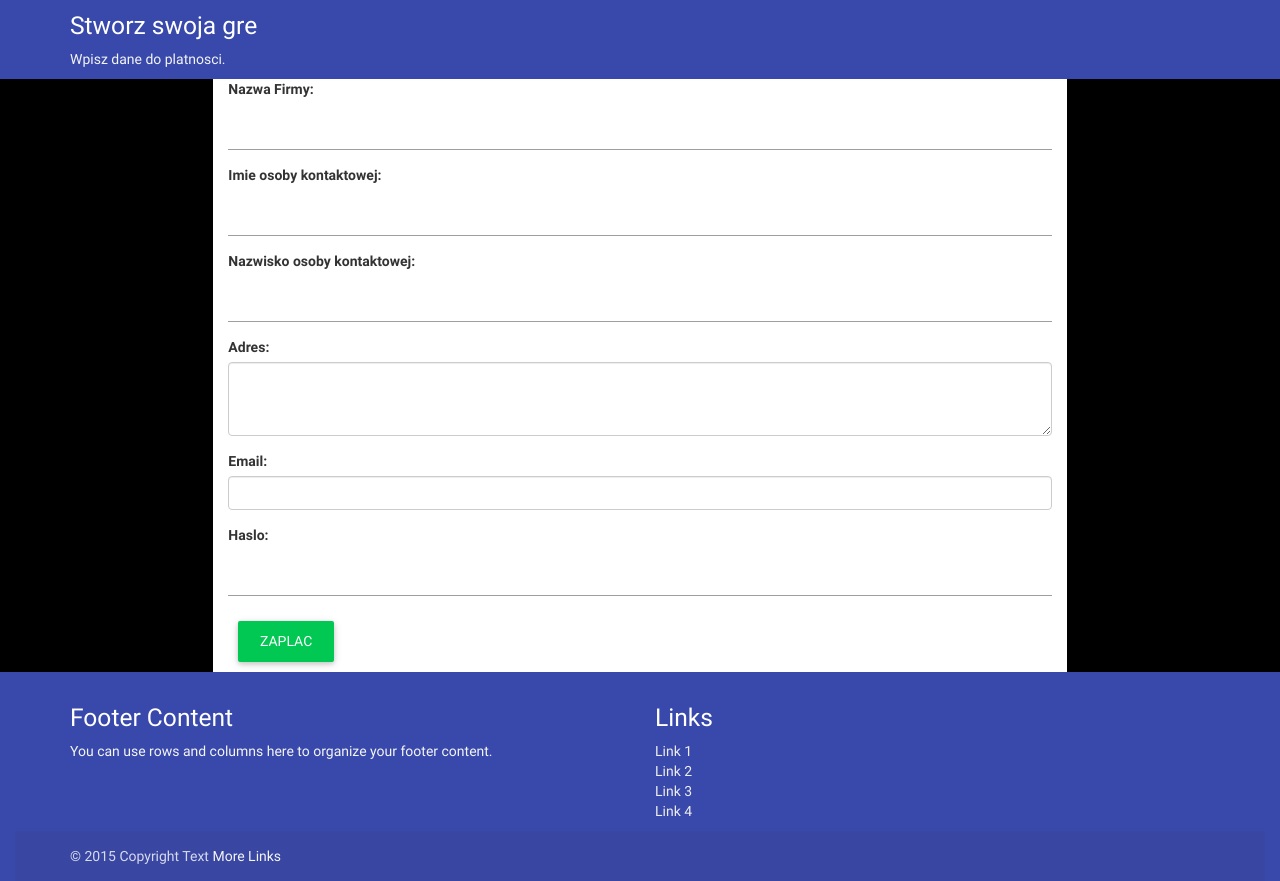
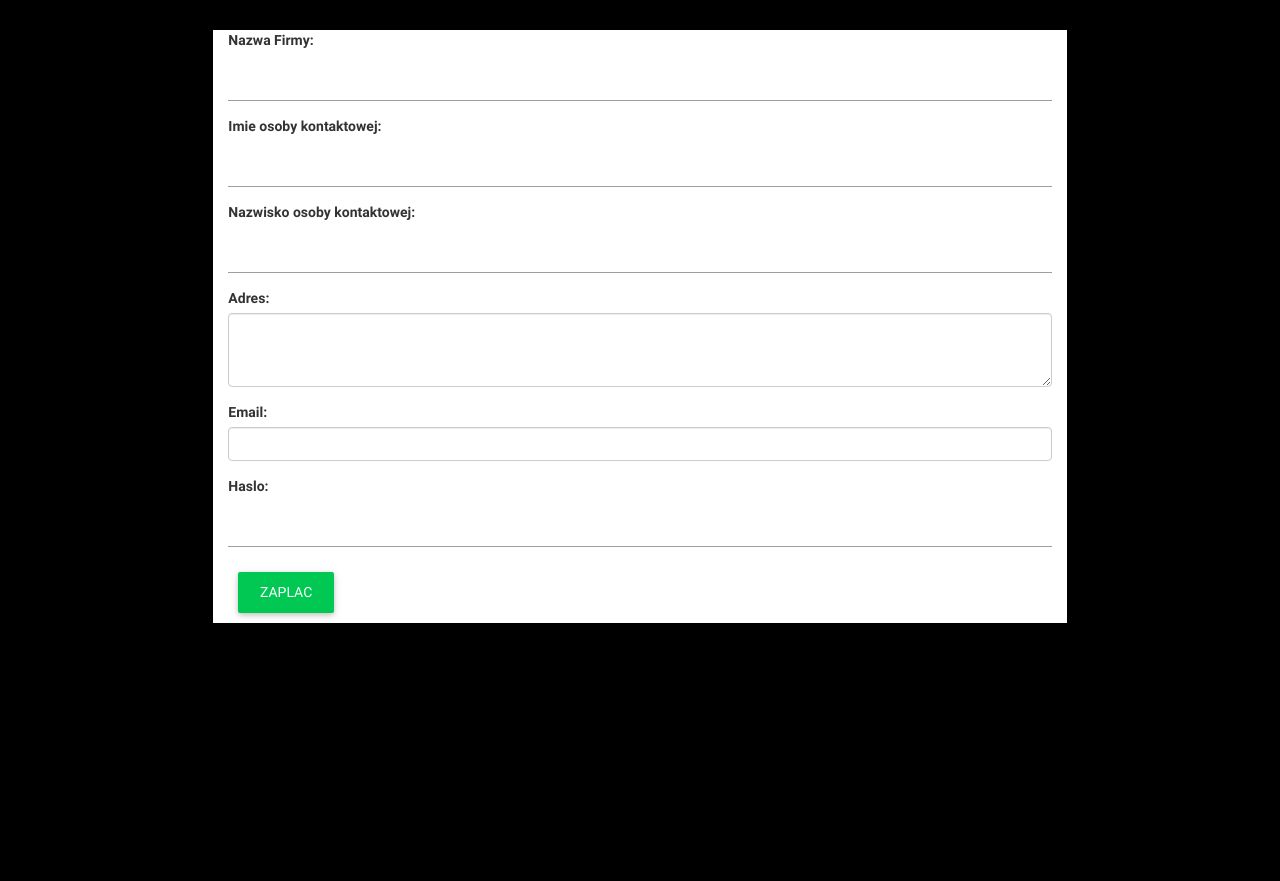
Before and after one commit to wojda/bluehack, a Spring Boot app: page /order in a window 1280 px wide. After the commit the page ends 623 px from the top, so only its background shows below. Run offline with Spring Boot 4, Linux system fonts and the light colour scheme; some libraries are stand-ins or nearby versions.

Commit message:
Form order.

```diff
--- a/gamecreator/src/main/resources/static/css/bluehack.css
+++ b/gamecreator/src/main/resources/static/css/bluehack.css
@@ -51,3 +51,7 @@ p.info {
 .blue-separator {
     background-color: #3071B8;
 }
+
+.summary-form {
+    margin-top:30px;
+}
--- a/gamecreator/src/main/resources/templates/order.html
+++ b/gamecreator/src/main/resources/templates/order.html
@@ -28,18 +28,8 @@
 </head>
 
 <body>
-    <!-- Header -->
-    <header class="page-footer col-sm-12 indigo darken-1">
-        <div class="container">
-            <div class="row">
-                <div class="col-md-6">
-                    <h5 class="white-text">Stworz swoja gre</h5>
-                    <p class="grey-text text-lighten-4">Wpisz dane do platnosci.</p>
-                </div>
-            </div>
-        </div>
-    </header>
 
+<div class="summary-form">
     <!-- info section -->
     <section id="info" class="col-sm-8 col-sm-offset-2 container white darken-3">
 		<div class="form-group">
@@ -71,37 +61,6 @@
     <!-- /.info section --
 
 
-
-
-
-    <!-- Footer -->
-    <footer class="page-footer col-sm-12 indigo darken-1">
-        <div class="container">
-            <div class="row">
-                <div class="col-md-6">
-                    <h5 class="white-text">Footer Content</h5>
-                    <p class="grey-text text-lighten-4">You can use rows and columns here to organize your footer content.</p>
-                </div>
-                <div class="col-md-6">
-                    <h5 class="white-text">Links</h5>
-                    <ul>
-                        <li><a class="grey-text text-lighten-3" href="#!">Link 1</a></li>
-                        <li><a class="grey-text text-lighten-3" href="#!">Link 2</a></li>
-                        <li><a class="grey-text text-lighten-3" href="#!">Link 3</a></li>
-                        <li><a class="grey-text text-lighten-3" href="#!">Link 4</a></li>
-                    </ul>
-                </div>
-            </div>
-        </div>
-        <div class="footer-copyright">
-            <div class="container">
-                © 2015 Copyright Text
-                <a class="grey-text text-lighten-4 right" href="#!">More Links</a>
-            </div>
-        </div>
-    </footer>
-
-
     <!-- SCRIPTS -->
 
     <!-- JQuery -->
@@ -112,7 +71,7 @@
 
     <!-- Material Design Bootstrap -->
     <script type="text/javascript" src="js/mdb.js"></script>
-
+</div>
 
 </body>
 
```
